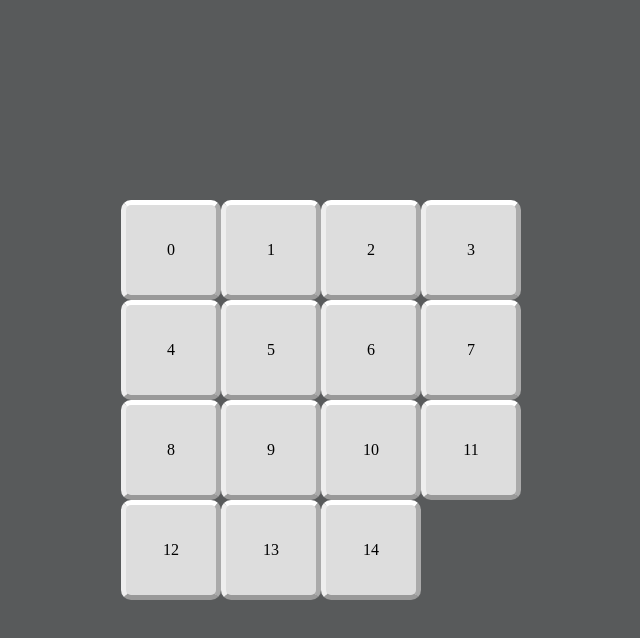
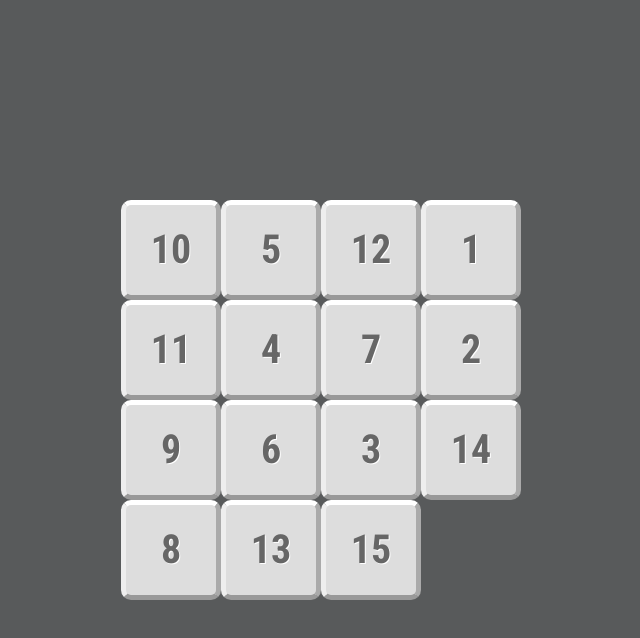
Before and after one commit to DzmitrySiver/barley-break, a plain HTML site: page index.html in a window 1280 px wide. Both pictures are taken after a click on the element "10". Shown: the whole page, without its empty margins (319-959 px from the left). Drawn offline with Linux system fonts and the light colour scheme.

Commit message:
shuffling added

```diff
--- a/index.html
+++ b/index.html
@@ -3,6 +3,7 @@
 <head lang="en">
 	<meta charset="UTF-8">
 	<title>Pandora's puzzle</title>
+	<link href='https://fonts.googleapis.com/css?family=Roboto+Condensed:400,700' rel='stylesheet' type='text/css'>
 	<link rel="stylesheet" href="style.css"/>
 </head>
 
--- a/script.js
+++ b/script.js
@@ -12,55 +12,60 @@
 	}
 
 	function setPosition(element, coords) {
-
 		element.style.left = coords.x * TILE_SIZE + "px";
 		element.style.top = coords.y * TILE_SIZE + "px";
 	}
 
 	function getPosition(element) {
-		var coords = {};
-		coords.x = parseInt(element.style.left);
-		coords.y = parseInt(element.style.top);
-		return coords;
+		var position = {};
+		position.x = parseInt(element.style.left);
+		position.y = parseInt(element.style.top);
+		return position;
 	}
 
-	function getEmptyCoords() {
-		var coords = {};
-		coords.x = parseInt(empty.style.left);
-		coords.y = parseInt(empty.style.top);
-		return coords;
+	function getEmptyPosition() {
+		var position = {};
+		position.x = parseInt(empty.style.left);
+		position.y = parseInt(empty.style.top);
+		return position;
 	}
 
-	function isMovable(coords, emptyCoords) {
-		if (( Math.abs(coords.x - emptyCoords.x) == 100 && Math.abs(coords.y - emptyCoords.y) == 0 ) ||
-			( Math.abs(coords.x - emptyCoords.x) == 0 && Math.abs(coords.y - emptyCoords.y) == 100 )) {
+	function isMovable(position, emptyPosition) {
+		if (( Math.abs(position.x - emptyPosition.x) == TILE_SIZE && Math.abs(position.y - emptyPosition.y) == 0 ) ||
+			( Math.abs(position.x - emptyPosition.x) == 0 && Math.abs(position.y - emptyPosition.y) == TILE_SIZE )) {
 			return true;
 		}
-		return false;
 	}
 
 	function moveTile(element) {
-		var coords = getPosition(element);
-		var emptyCoords = getEmptyCoords();
+		var position = getPosition(element);
+		var emptyPosition = getEmptyPosition();
 		var temp;
-		if (isMovable(coords, emptyCoords)) {
-			temp = coords;
-			element.style.top = emptyCoords.y + "px";
-			element.style.left = emptyCoords.x + "px";
+		if (isMovable(position, emptyPosition)) {
+			temp = position;
+			element.style.top = emptyPosition.y + "px";
+			element.style.left = emptyPosition.x + "px";
 			empty.style.top = temp.y + "px";
 			empty.style.left = temp.x + "px";
 		}
 	}
 
+	function getRandomId() {
+		var rand = Math.floor(Math.random() * availableIds.length);
+		return availableIds.splice(rand, 1);
+	}
+
 	function init() {
 		var tile;
 		var coords;
-
 		for (var i = 0; i < 15; i++) {
+			availableIds.push(i);
+		}
+		for (i = 0; i < 15; i++) {
 			tile = document.createElement('div');
-			tile.innerHTML = i;
+			tile.innerHTML = i + 1;
 			tile.className = "tile tile_" + i;
-			coords = getCoords(i);
+			coords = getCoords(getRandomId());
 			setPosition(tile, coords);
 			game.appendChild(tile);
 		}
@@ -81,6 +86,7 @@
 	}
 
 	var game = document.getElementById("gameWrapper"),
+		availableIds = [];
 		TILE_SIZE = 100;
 
 	init();
--- a/style.css
+++ b/style.css
@@ -30,6 +30,12 @@ body {
 }
 
 .tile {
+	font-family: 'Roboto Condensed', sans-serif;
+	font-weight: 800;
+	font-size: 40px;
+	text-shadow: 1px 1px 0 #fff;
+	color: #666;
+
 	-webkit-user-select: none;
 	-moz-user-select: none;
 	-ms-user-select: none;
@@ -64,4 +70,5 @@ body {
 
 .tile:hover {
 	background-color: #eee;
+	color: #777;
 }
```
